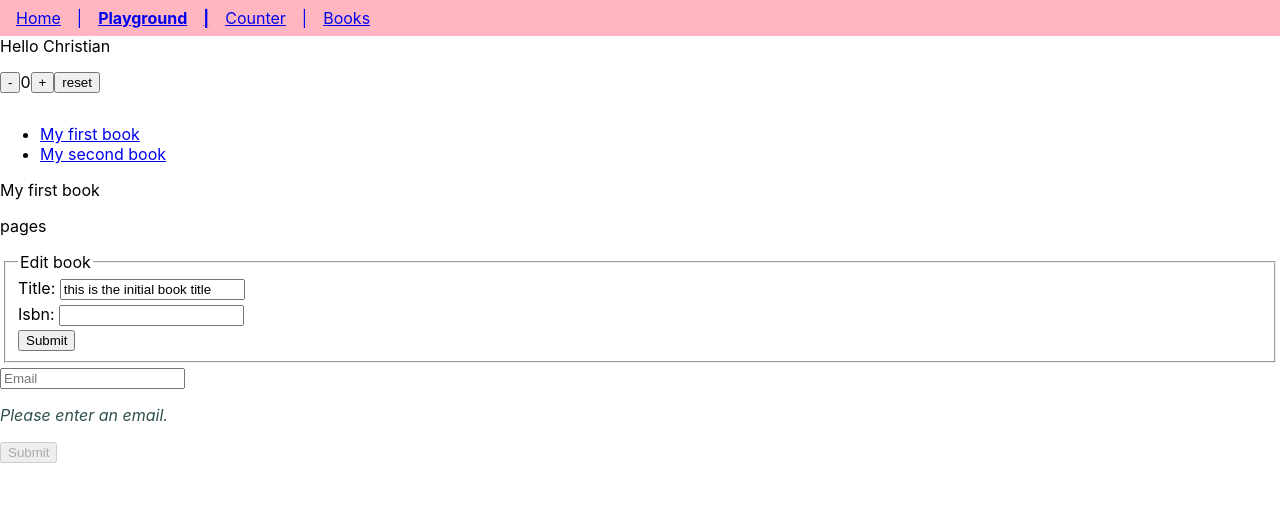
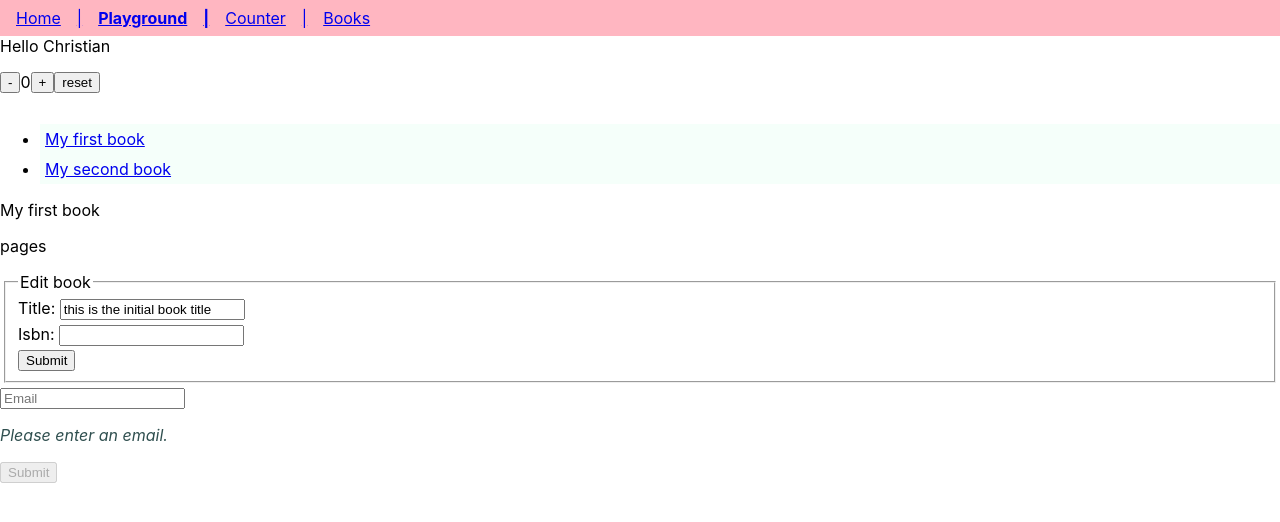
Before and after one commit to ca057/react-ts-workshop, a React (Create React App) app: page /playground in a window 1280 px wide. Shown: the top 522 px of the page. Built offline with nearby package versions, Linux system fonts and the light colour scheme.

Commit message:
Update BookListItem and changed snapshot tests

```diff
--- a/src/components/BookListItem/index.tsx
+++ b/src/components/BookListItem/index.tsx
@@ -2,13 +2,16 @@ import React from "react";
 import { Link } from "react-router-dom";
 
 import { Book } from "../../domain/types";
+import "./styles.css";
 
 interface BookListItemProps {
   book: Book;
 }
 
 const BookListItem: React.VFC<BookListItemProps> = ({ book }) => (
-  <Link to={`/books/${book.isbn}`}>{book.title}</Link>
+  <Link to={`/books/${book.isbn}`}>
+    <div className="booklist__item">{book.title}</div>
+  </Link>
 );
 
 export default BookListItem;
--- /dev/null
+++ b/src/components/BookListItem/styles.css
@@ -0,0 +1,4 @@
+.booklist__item {
+    padding: 5px;
+    background-color:mintcream;
+}
```
Also changed, not shown: 2 other files (tests, documents, lock files or other folders).
